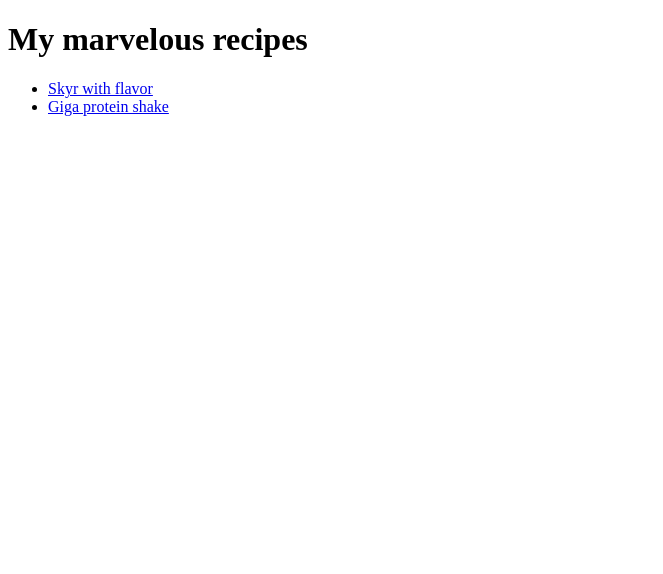
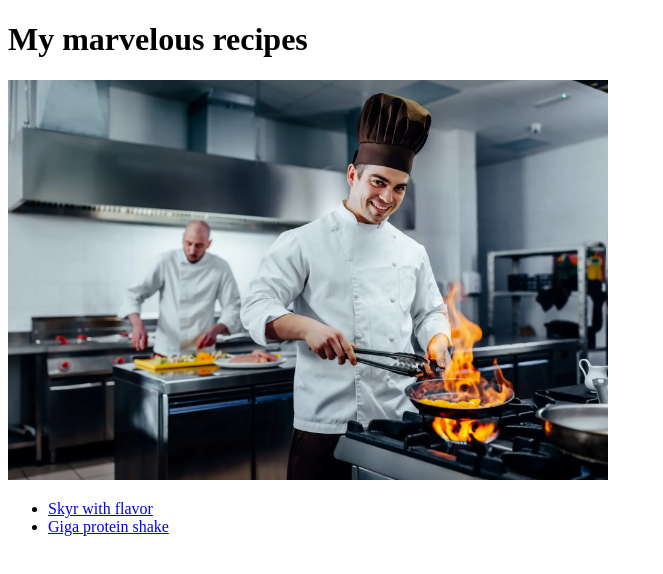
Before and after one commit to radoslavkostov/recipes, a plain HTML site: page index.html in a window 1280 px wide. Shown: the whole page, without its empty margins (0-663 px from the left). Drawn offline with Linux system fonts and the light colour scheme.

Commit message:
Add a chef image to index page

```diff
--- a/index.html
+++ b/index.html
@@ -8,6 +8,7 @@
 </head>
 <body>
     <h1>My marvelous recipes</h1>
+    <img src="./images/chef.webp" alt="Chef" width="600" height="400">
     <ul>
         <li><a href="recipe-pages/skyr.html">Skyr with flavor</a></li>
         <li><a href="recipe-pages/giga-shake.html">Giga protein shake</a></li>
```
Also changed, not shown: images/chef.webp (added).
